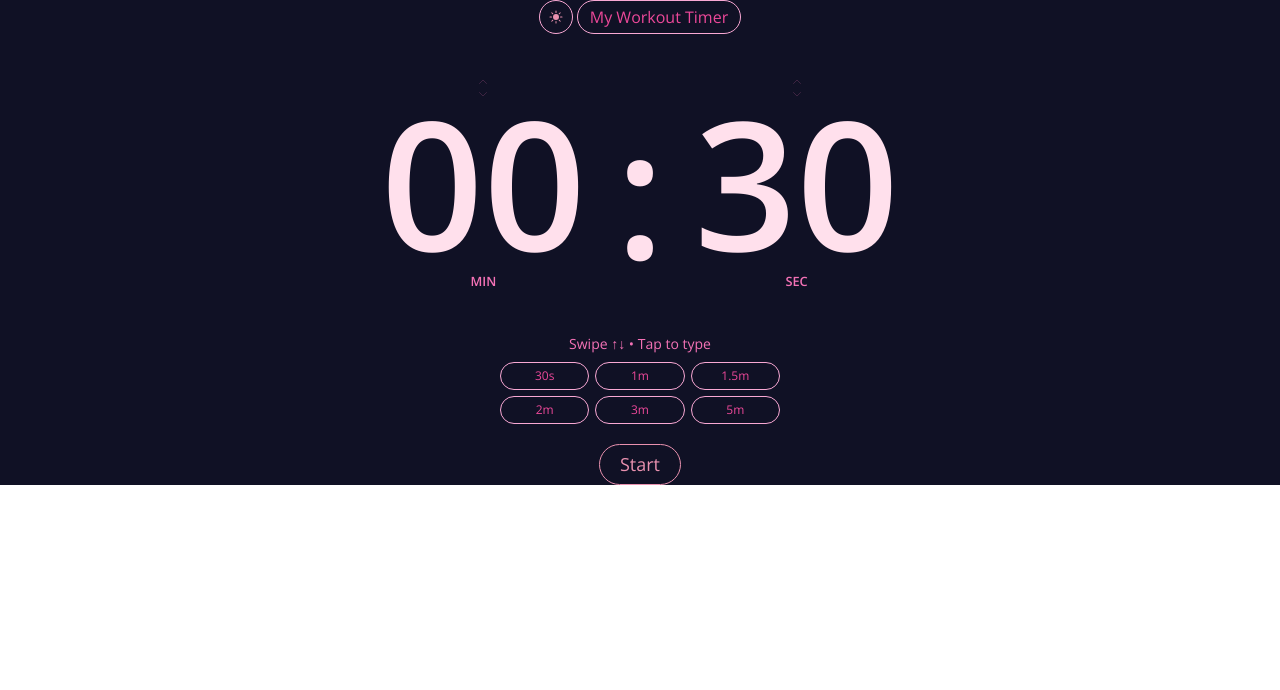
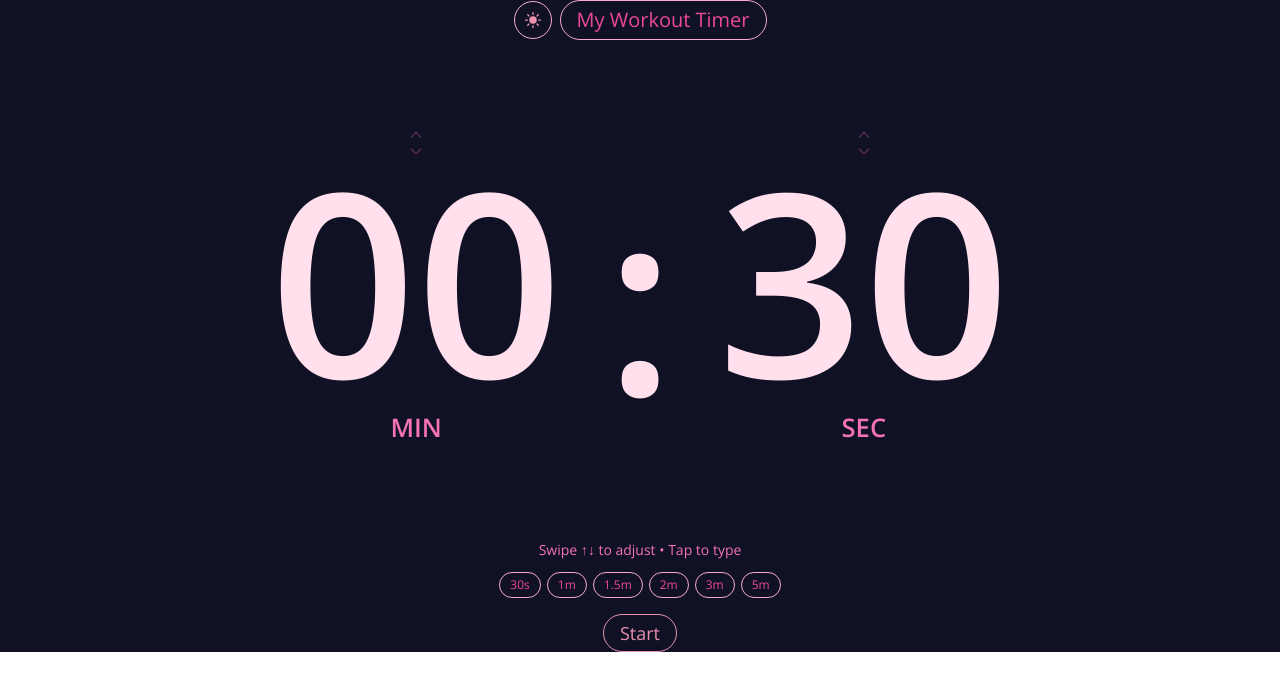
Before and after one commit to danahparis21/my-workout-timer, a React (Vite) app: page / in a window 1280 px wide. Shown: the top 690 px of the page. Built offline with nearby package versions, Linux system fonts and the light colour scheme.

Commit message:
Add react-swipeable for touch gestures

```diff
--- a/src/App.jsx
+++ b/src/App.jsx
@@ -83,34 +83,30 @@ function App() {
     <div
       className={`min-h-screen ${
         isDarkMode ? "bg-[#101125]" : "bg-white"
-      } text-center flex flex-col items-center justify-center px-2 sm:px-4`}
-      style={{ minHeight: '400px' }} // Fixed min-height for iframe
+      } text-center flex flex-col items-center justify-center px-4`}
+      style={{ minHeight: '500px' }} // Slightly taller for embedding
     >
       {!timerStarted && (
         <>
-          {/* Title and Toggle Button - Compact for embedding */}
-          <div className="flex items-center gap-1 mb-2 sm:mb-4">
+          {/* Title and Toggle Button - Keep original size but less spacing */}
+          <div className="flex items-center gap-2 mb-4">
             <button
               onClick={() => setIsDarkMode(!isDarkMode)}
-              className="p-1 sm:p-2 rounded-full border border-pink-300 text-pink-500 hover:bg-pink-50 transition-all duration-300 text-xs sm:text-base"
-              style={{ fontSize: 'clamp(10px, 2vw, 14px)' }}
+              className="p-2 rounded-full border border-pink-300 text-pink-500 hover:bg-pink-50 transition-all duration-300"
             >
               {isDarkMode ? (
-                <SunIcon className="w-3 h-3 sm:w-4 sm:h-4 text-rosePink" />
+                <SunIcon className="w-5 h-5 text-rosePink" />
               ) : (
-                <MoonIcon className="w-3 h-3 sm:w-4 sm:h-4 text-rosePink" />
+                <MoonIcon className="w-5 h-5 text-rosePink" />
               )}
             </button>
-            <h1
-              className="font-poppins text-pink-500 px-2 py-0.5 sm:px-3 sm:py-1 border border-pink-300 rounded-full bg-transparent hover:bg-pink-50 transition-all duration-300"
-              style={{ fontSize: 'clamp(10px, 2.5vw, 16px)' }}
-            >
+            <h1 className="text-[14px] xs:text-[16px] md:text-[20px] font-poppins text-pink-500 px-4 py-1 border border-pink-300 rounded-full bg-transparent hover:bg-pink-50 transition-all duration-300">
               My Workout Timer
             </h1>
           </div>
 
-          {/* Timer display - Compact for embedding */}
-          <div className="flex items-center justify-center gap-[1vw] sm:gap-[2vw] text-[20vw] sm:text-[16vw] md:text-[14vw] font-bold text-ovalBg w-full max-w-[320px] h-[25vh] sm:h-[35vh] cursor-pointer leading-none">
+          {/* Timer display - KEEP ORIGINAL SIZE (this is what you want!) */}
+          <div className="flex items-center justify-center gap-[3vw] text-[32vw] sm:text-[20vw] font-bold text-ovalBg w-full max-w-[420px] h-[40vh] sm:h-[60vh] cursor-pointer leading-none">
             {editing ? (
               <>
                 <input
@@ -123,11 +119,10 @@ function App() {
                   }}
                   onBlur={() => setEditing(false)}
                   min={0}
-                  className="w-[2ch] text-center bg-transparent outline-none appearance-none no-spinner"
+                  className="w-[3ch] text-center bg-transparent outline-none appearance-none no-spinner text-[32vw] sm:text-[20vw]"
                   autoFocus
-                  style={{ fontSize: 'inherit' }}
                 />
-                <span>:</span>
+                <span className="text-[32vw] sm:text-[20vw]">:</span>
                 <input
                   type="tel"
                   value={time % 60}
@@ -140,8 +135,7 @@ function App() {
                   onBlur={() => setEditing(false)}
                   min={0}
                   max={59}
-                  className="w-[2ch] text-center bg-transparent outline-none appearance-none no-spinner"
-                  style={{ fontSize: 'inherit' }}
+                  className="w-[3ch] text-center bg-transparent outline-none appearance-none no-spinner text-[32vw] sm:text-[20vw]"
                 />
               </>
             ) : (
@@ -153,25 +147,25 @@ function App() {
                     minutesHandlers.ref(el);
                     minutesRef.current = el;
                   }}
-                  className="relative flex flex-col items-center justify-center w-[2ch] min-h-[1em] touch-manipulation select-none transition-transform duration-150"
+                  className="relative flex flex-col items-center justify-center w-[3ch] min-h-[1em] touch-manipulation select-none transition-transform duration-150"
                   onClick={() => setEditing(true)}
                 >
                   <div className="relative">
                     {String(Math.floor(time / 60)).padStart(2, "0")}
-                    {/* Swipe hint arrows - smaller for embedding */}
-                    <div className="absolute -top-3 sm:-top-4 left-1/2 transform -translate-x-1/2 flex flex-col items-center opacity-20">
-                      <svg className="w-2 h-2 sm:w-3 sm:h-3 text-pink-400" fill="none" stroke="currentColor" viewBox="0 0 24 24">
+                    {/* Swipe hint arrows */}
+                    <div className="absolute -top-6 left-1/2 transform -translate-x-1/2 flex flex-col items-center opacity-30">
+                      <svg className="w-4 h-4 text-pink-400" fill="none" stroke="currentColor" viewBox="0 0 24 24">
                         <path strokeLinecap="round" strokeLinejoin="round" strokeWidth="2" d="M5 15l7-7 7 7" />
                       </svg>
-                      <svg className="w-2 h-2 sm:w-3 sm:h-3 text-pink-400" fill="none" stroke="currentColor" viewBox="0 0 24 24">
+                      <svg className="w-4 h-4 text-pink-400" fill="none" stroke="currentColor" viewBox="0 0 24 24">
                         <path strokeLinecap="round" strokeLinejoin="round" strokeWidth="2" d="M19 9l-7 7-7-7" />
                       </svg>
                     </div>
                   </div>
-                  <div className="text-[2vw] sm:text-[1.5vw] md:text-[1vw] text-pink-400 mt-1">MIN</div>
+                  <div className="text-[3vw] sm:text-[2vw] text-pink-400 mt-2">MIN</div>
                 </div>
 
-                <span className="px-0.5 sm:px-1">:</span>
+                <span className="px-1 text-[32vw] sm:text-[20vw]">:</span>
 
                 {/* Seconds with swipe */}
                 <div
@@ -180,51 +174,49 @@ function App() {
                     secondsHandlers.ref(el);
                     secondsRef.current = el;
                   }}
-                  className="relative flex flex-col items-center justify-center w-[2ch] min-h-[1em] touch-manipulation select-none transition-transform duration-150"
+                  className="relative flex flex-col items-center justify-center w-[3ch] min-h-[1em] touch-manipulation select-none transition-transform duration-150"
                   onClick={() => setEditing(true)}
                 >
                   <div className="relative">
                     {String(time % 60).padStart(2, "0")}
-                    {/* Swipe hint arrows - smaller for embedding */}
-                    <div className="absolute -top-3 sm:-top-4 left-1/2 transform -translate-x-1/2 flex flex-col items-center opacity-20">
-                      <svg className="w-2 h-2 sm:w-3 sm:h-3 text-pink-400" fill="none" stroke="currentColor" viewBox="0 0 24 24">
+                    {/* Swipe hint arrows */}
+                    <div className="absolute -top-6 left-1/2 transform -translate-x-1/2 flex flex-col items-center opacity-30">
+                      <svg className="w-4 h-4 text-pink-400" fill="none" stroke="currentColor" viewBox="0 0 24 24">
                         <path strokeLinecap="round" strokeLinejoin="round" strokeWidth="2" d="M5 15l7-7 7 7" />
                       </svg>
-                      <svg className="w-2 h-2 sm:w-3 sm:h-3 text-pink-400" fill="none" stroke="currentColor" viewBox="0 0 24 24">
+                      <svg className="w-4 h-4 text-pink-400" fill="none" stroke="currentColor" viewBox="0 0 24 24">
                         <path strokeLinecap="round" strokeLinejoin="round" strokeWidth="2" d="M19 9l-7 7-7-7" />
                       </svg>
                     </div>
                   </div>
-                  <div className="text-[2vw] sm:text-[1.5vw] md:text-[1vw] text-pink-400 mt-1">SEC</div>
+                  <div className="text-[3vw] sm:text-[2vw] text-pink-400 mt-2">SEC</div>
                 </div>
               </>
             )}
           </div>
 
-          {/* Instructions - smaller for embedding */}
-          <div className="text-pink-400 text-xs sm:text-sm mt-1 mb-2">
-            {editing ? "Type, tap outside" : "Swipe ↑↓ • Tap to type"}
+          {/* Instructions - Smaller for embedding but still readable */}
+          <div className="text-pink-400 text-sm mt-1 mb-3">
+            {editing ? "Type numbers, tap outside to save" : "Swipe ↑↓ to adjust • Tap to type"}
           </div>
 
-          {/* Quick preset buttons - Compact grid */}
-          <div className="grid grid-cols-3 gap-1 sm:gap-1.5 mb-2 sm:mb-3 w-full max-w-[280px]">
+          {/* Quick preset buttons - MORE COMPACT for embedding */}
+          <div className="flex flex-wrap justify-center gap-1.5 mb-3 max-w-sm">
             {[30, 60, 90, 120, 180, 300].map((seconds) => (
               <button
                 key={seconds}
                 onClick={() => setTime(seconds)}
-                className="px-1.5 py-0.5 sm:px-2 sm:py-1 border border-pink-300 text-pink-500 rounded-full hover:bg-pink-50 active:bg-pink-100 transition-all duration-200"
-                style={{ fontSize: 'clamp(10px, 2vw, 12px)' }}
+                className="px-2.5 py-1 border border-pink-300 text-pink-500 rounded-full text-xs hover:bg-pink-50 active:bg-pink-100 transition-all duration-200"
               >
                 {seconds < 60 ? `${seconds}s` : seconds === 60 ? '1m' : seconds === 90 ? '1.5m' : `${seconds/60}m`}
               </button>
             ))}
           </div>
 
-          {/* Start button - Always visible at bottom */}
+          {/* Start button - Slightly smaller for embedding */}
           <button
             onClick={handleStart}
-            className="mt-1 sm:mt-2 border border-rosePink text-rosePink font-poppins px-4 py-1 sm:px-5 sm:py-1.5 rounded-full transition-all duration-300 hover:bg-rosePink/10 active:scale-95 active:bg-rosePink/20"
-            style={{ fontSize: 'clamp(12px, 3vw, 18px)' }}
+            className="mt-1 border border-rosePink text-rosePink text-base sm:text-lg font-poppins px-4 py-1 rounded-full transition-all duration-300 hover:bg-rosePink/10 active:scale-95 active:bg-rosePink/20"
           >
             Start
           </button>
```
